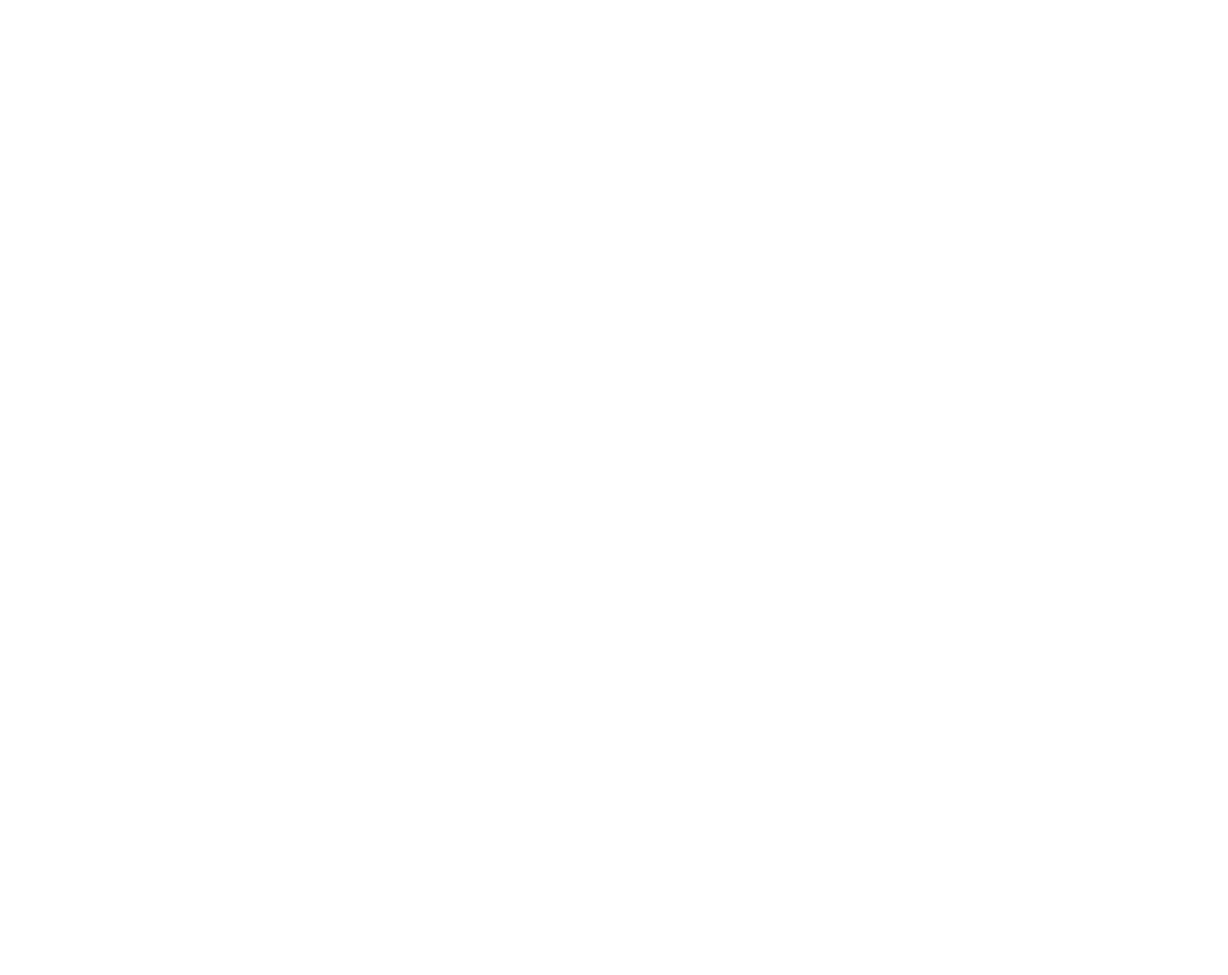
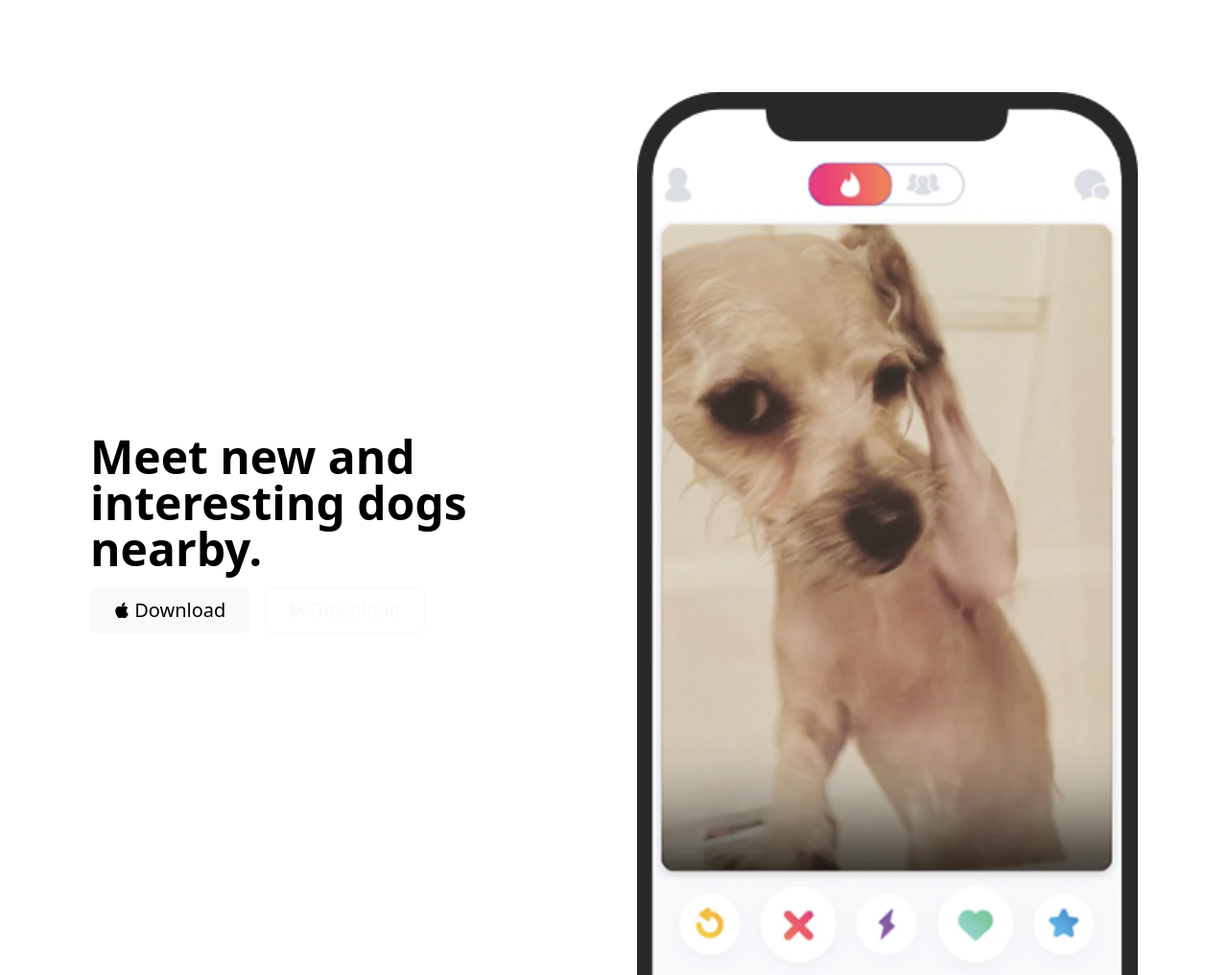
Before and after one commit to un5d3c1411z3p/tindog, a plain HTML site: page index.html in a window 1280 px wide. Shown: the whole page at 96% size. Before the commit the page ends 800 px from the top, so only its background shows below. Drawn offline with nearby package versions, Linux system fonts and the light colour scheme.

Commit message:
[HTML] Update contents of title section.

```diff
--- a/index.html
+++ b/index.html
@@ -4,10 +4,80 @@
     <meta charset="UTF-8" />
     <meta name="viewport" content="width=device-width, initial-scale=1.0" />
     <title>TinDog</title>
+    <link
+      href="https://cdn.jsdelivr.net/npm/bootstrap@5.3.5/dist/css/bootstrap.min.css"
+      rel="stylesheet"
+      integrity="sha384-SgOJa3DmI69IUzQ2PVdRZhwQ+dy64/BUtbMJw1MZ8t5HZApcHrRKUc4W0kG879m7"
+      crossorigin="anonymous"
+    />
   </head>
   <body>
     <!-- Title -->
-    <section id="title"></section>
+    <section id="title">
+      <div class="container col-xxl-8 px-4 py-5">
+        <div class="row flex-lg-row-reverse align-items-center g-5 py-5">
+          <div class="col-10 col-sm-8 col-lg-6">
+            <img
+              src="./images/iphone.png"
+              class="d-block mx-lg-auto img-fluid"
+              alt="Bootstrap Themes"
+              width="700"
+              height="500"
+              loading="lazy"
+            />
+          </div>
+          <div class="col-lg-6">
+            <h1 class="display-5 fw-bold text-body-emphasis lh-1 mb-3">
+              Meet new and interesting dogs nearby.
+            </h1>
+            <!-- <p class="lead">
+              Quickly design and customize responsive mobile-first sites with
+              Bootstrap, the world’s most popular front-end open source toolkit,
+              featuring Sass variables and mixins, responsive grid system,
+              extensive prebuilt components, and powerful JavaScript plugins.
+            </p> -->
+            <div class="d-grid gap-2 d-md-flex justify-content-md-start">
+              <button type="button" class="btn btn-light btn-primary btn-lg px-4 me-md-2">
+                <svg
+                  xmlns="http://www.w3.org/2000/svg"
+                  width="16"
+                  height="16"
+                  fill="currentColor"
+                  class="bi bi-apple mb-1"
+                  viewBox="0 0 16 16"
+                >
+                  <path
+                    d="M11.182.008C11.148-.03 9.923.023 8.857 1.18c-1.066 1.156-.902 2.482-.878 2.516.024.034 1.52.087 2.475-1.258.955-1.345.762-2.391.728-2.43Zm3.314 11.733c-.048-.096-2.325-1.234-2.113-3.422.212-2.189 1.675-2.789 1.698-2.854.023-.065-.597-.79-1.254-1.157a3.692 3.692 0 0 0-1.563-.434c-.108-.003-.483-.095-1.254.116-.508.139-1.653.589-1.968.607-.316.018-1.256-.522-2.267-.665-.647-.125-1.333.131-1.824.328-.49.196-1.422.754-2.074 2.237-.652 1.482-.311 3.83-.067 4.56.244.729.625 1.924 1.273 2.796.576.984 1.34 1.667 1.659 1.899.319.232 1.219.386 1.843.067.502-.308 1.408-.485 1.766-.472.357.013 1.061.154 1.782.539.571.197 1.111.115 1.652-.105.541-.221 1.324-1.059 2.238-2.758.347-.79.505-1.217.473-1.282Z"
+                  />
+                  <path
+                    d="M11.182.008C11.148-.03 9.923.023 8.857 1.18c-1.066 1.156-.902 2.482-.878 2.516.024.034 1.52.087 2.475-1.258.955-1.345.762-2.391.728-2.43Zm3.314 11.733c-.048-.096-2.325-1.234-2.113-3.422.212-2.189 1.675-2.789 1.698-2.854.023-.065-.597-.79-1.254-1.157a3.692 3.692 0 0 0-1.563-.434c-.108-.003-.483-.095-1.254.116-.508.139-1.653.589-1.968.607-.316.018-1.256-.522-2.267-.665-.647-.125-1.333.131-1.824.328-.49.196-1.422.754-2.074 2.237-.652 1.482-.311 3.83-.067 4.56.244.729.625 1.924 1.273 2.796.576.984 1.34 1.667 1.659 1.899.319.232 1.219.386 1.843.067.502-.308 1.408-.485 1.766-.472.357.013 1.061.154 1.782.539.571.197 1.111.115 1.652-.105.541-.221 1.324-1.059 2.238-2.758.347-.79.505-1.217.473-1.282Z"
+                  />
+                </svg>
+                Download
+              </button>
+              <button
+                type="button"
+                class="btn btn-outline-light btn-outline-secondary btn-lg px-4"
+              >
+                <svg
+                  xmlns="http://www.w3.org/2000/svg"
+                  width="16"
+                  height="16"
+                  fill="currentColor"
+                  class="bi bi-google-play mb-1"
+                  viewBox="0 0 16 16"
+                >
+                  <path
+                    d="M14.222 9.374c1.037-.61 1.037-2.137 0-2.748L11.528 5.04 8.32 8l3.207 2.96 2.694-1.586Zm-3.595 2.116L7.583 8.68 1.03 14.73c.201 1.029 1.36 1.61 2.303 1.055l7.294-4.295ZM1 13.396V2.603L6.846 8 1 13.396ZM1.03 1.27l6.553 6.05 3.044-2.81L3.333.215C2.39-.341 1.231.24 1.03 1.27Z"
+                  />
+                </svg>
+                Download
+              </button>
+            </div>
+          </div>
+        </div>
+      </div>
+    </section>
     <!-- Features -->
     <section id="features"></section>
     <!-- Testimonial -->
```
